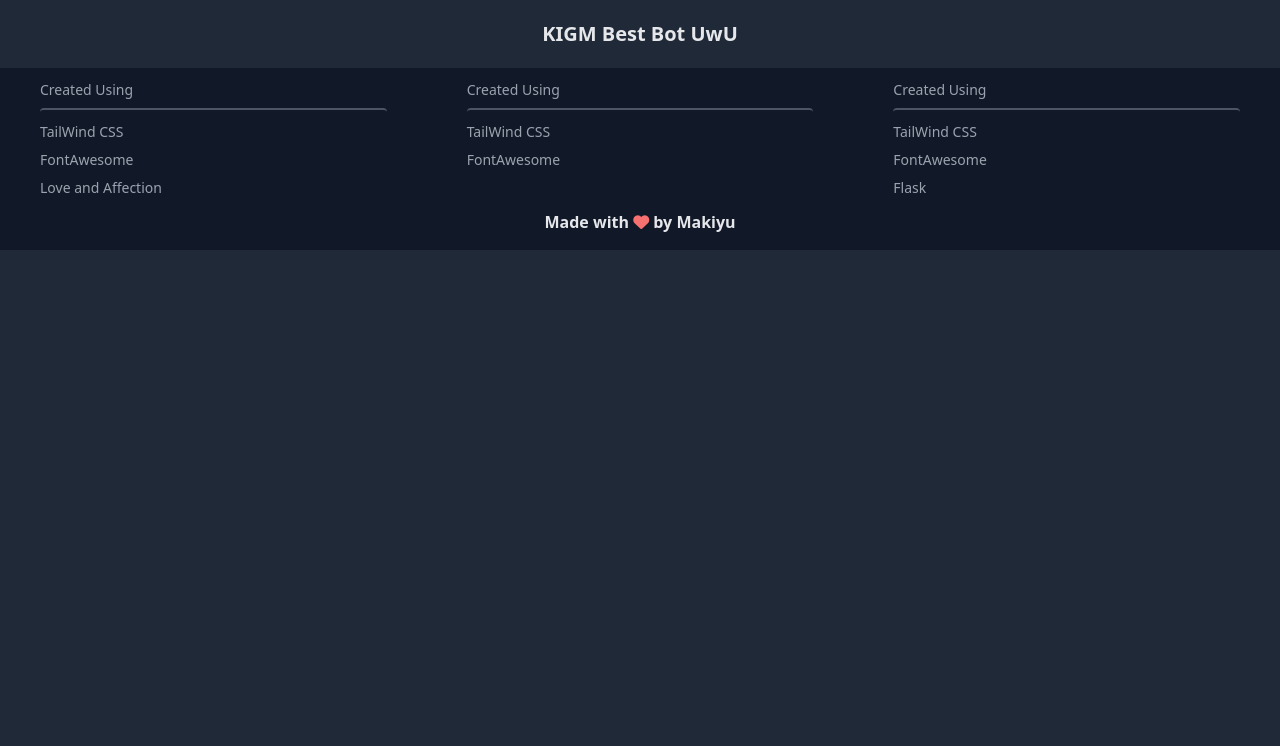
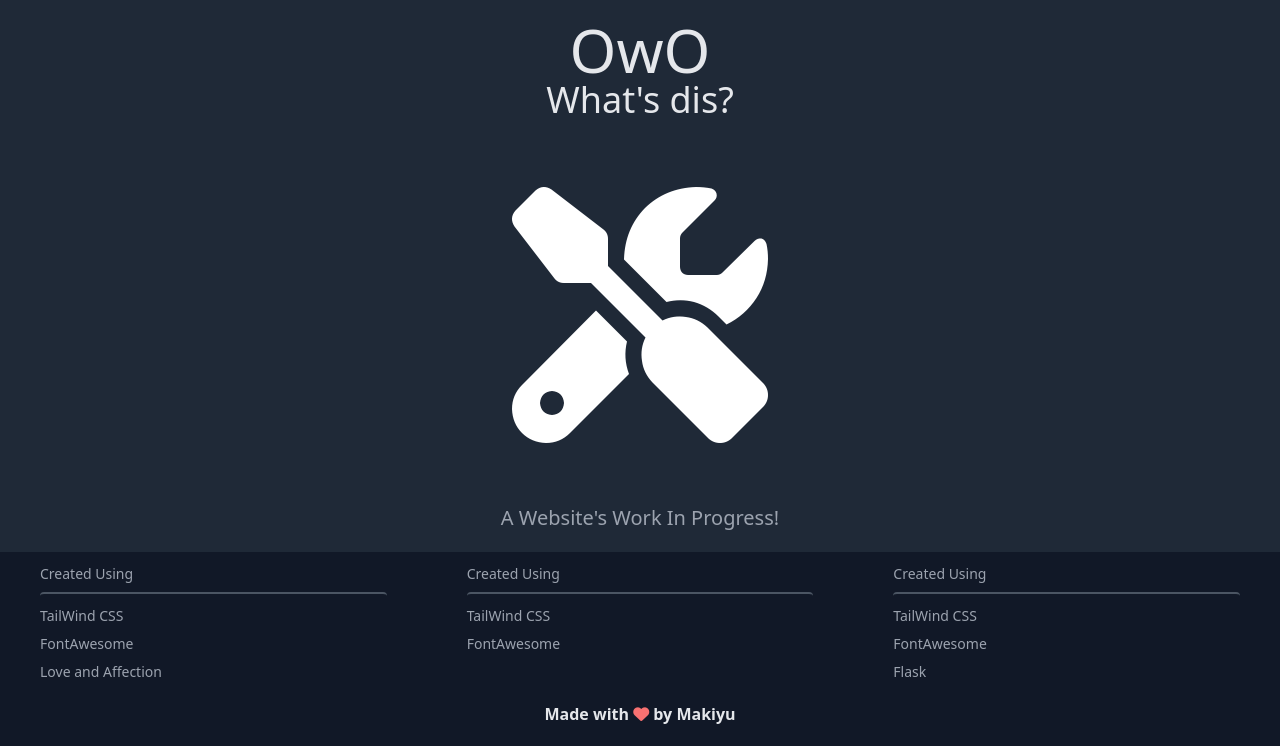
Before and after one commit to Makiyu-py/KIGM-Dashboard, a Flask app: page / in a window 1280 px wide. Shown: the part 56-802 px from the top of the page. Before the commit the page ends 306 px from the top, so only its background shows below. Run offline with Flask 2, Linux system fonts and the light colour scheme; style sheets or scripts are compiled from the project's sources; parts of the project's set-up code (start-up, migrations or seed data) failed here and were passed over; some libraries are stand-ins or nearby versions.

Commit message:
I don't even know what im doing anymore

```diff
--- a/app/routes.py
+++ b/app/routes.py
@@ -1,4 +1,4 @@
-from flask import render_template, redirect, url_for
+from flask import render_template, redirect, url_for, abort
 from .config import db
 from . import app
 
@@ -8,6 +8,14 @@ _mongo = db()  # main db instance
 @app.route("/")
 def homepage():
     return render_template("home.html", title="Home")
+
+@app.route("/commands")
+def cmd_infos():
+    return abort(404)
+
+@app.route("/dashboard")
+def dashboard():
+    return abort(404)
 
 @app.route("/support")
 def support():
--- a/app/templates/bases/main_base.html
+++ b/app/templates/bases/main_base.html
@@ -52,6 +52,7 @@
 			<div class="w-full block flex-grow lg:flex lg:items-center lg:w-auto">
 				<div class="text-xs lg:flex-grow">
 					<a
+						href="{{ url_for('cmd_infos') }}"
 						class="
 							block
 							hidden
@@ -69,6 +70,7 @@
 						Features
 					</a>
 					<a
+						href="{{ url_for('dashboard') }}"
 						class="
 							block
 							hidden
@@ -221,7 +223,7 @@
 					</div>
 				</div>
 			</div>
-			<div class="pt-3 pb-4 text-gray-200 text-center font-bold">
+			<div class="py-5 text-gray-200 text-center font-bold">
 				Made with
 				<span class="text-red-400"
 					><i title="heart favicon" class="fas fa-heart"></i
--- a/app/templates/home.html
+++ b/app/templates/home.html
@@ -1,12 +1,17 @@
 {% extends "bases/main_base.html" %} {% block content %}
-<div class="font-semibold text-center text-gray-200 text-xl my-5">
-	KIGM Best Bot UwU
+<div class="text-center text-gray-200 my-5">
+	<div class="block text-6xl">OwO</div>
+	<div class="text-4xl block text-semibold">What's dis?</div>
+	<div class="block text-white" style="font-size: 16em">
+		<i class="fas fa-tools"></i>
+	</div>
+	<div class="text-xl text-gray-400">A Website's Work In Progress!</div>
 </div>
 {% endblock content %}
 
 <!--
 	TODO:
-		* Actually add stuff at the home site
+		* Properly add stuff at the home site
 		* Add dashboard & connect html to db (via async Flask and jinja)
 		* Commands Route (or bot docs both of them are hard)
 -->
```
Also changed, not shown: app/templates/404.html (+5 -8 lines).
